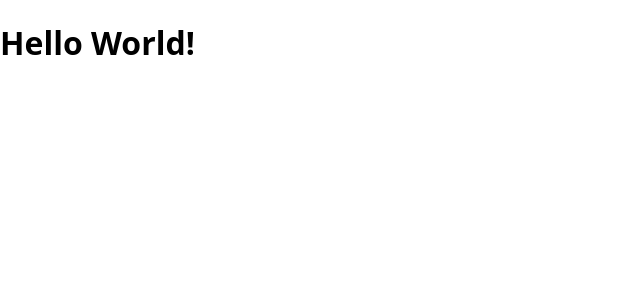
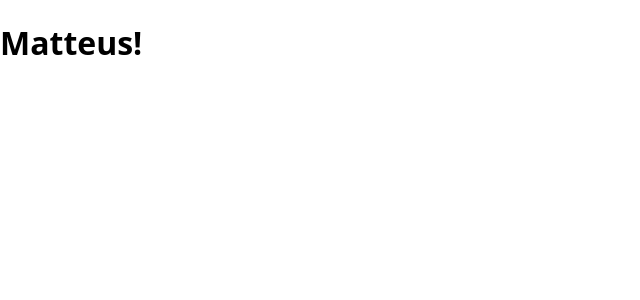
Before and after one commit to MatteusW/MatteusW.github.io, a SvelteKit app: page / in a window 1280 px wide. Shown: the top 300 px of the page, without its empty margins (0-640 px from the left). Built offline with nearby package versions, Linux system fonts and the light colour scheme.

Commit message:
Update +page.svelte

```diff
--- a/src/routes/+page.svelte
+++ b/src/routes/+page.svelte
@@ -1,5 +1,5 @@
 <script lang="ts">
-  let greeting: string = "Hello World!";
+  let greeting: string = "Matteus!";
 </script>
 
 <svelte:head>
```
